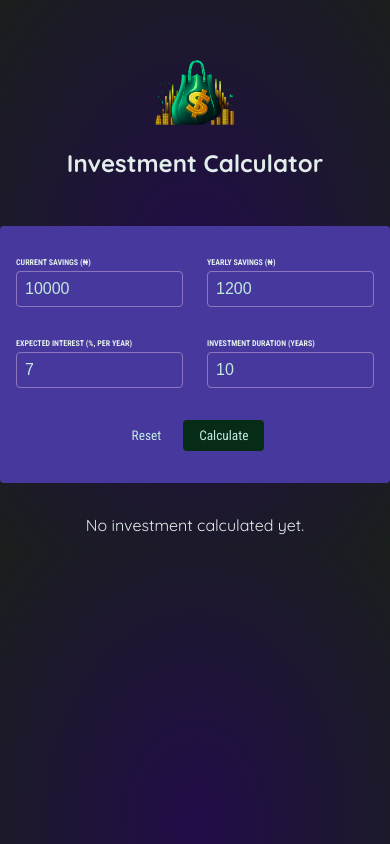
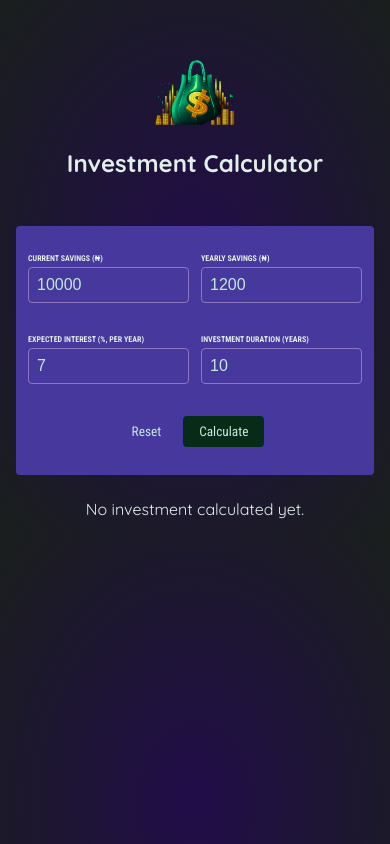
Before and after one commit to Julianah253/Investment-Calculator, a React (Create React App) app: page / in a window 390 px wide. Built offline with nearby package versions, Linux system fonts and the light colour scheme.

Commit message:
media queries added

```diff
--- a/src/components/ResultsTable/ResultsTable.module.css
+++ b/src/components/ResultsTable/ResultsTable.module.css
@@ -17,3 +17,9 @@
   font-size: 0.85rem;
   color: #c2e9e0;
 }
+
+@media (max-width: 600px) {
+  .result{
+    text-align: center;
+  }
+}
--- a/src/components/UserInput/UserInput.module.css
+++ b/src/components/UserInput/UserInput.module.css
@@ -63,3 +63,15 @@
   background: transparent;
   color: #91e1d0;
 }
+
+@media (max-width: 600px) {
+  .form {
+    width: calc(100% - 2rem);
+    margin: 1.5rem auto;
+    padding: 0.75rem;
+  }
+
+  .input-group {
+    gap: 0.75rem;
+  }
+}
```
